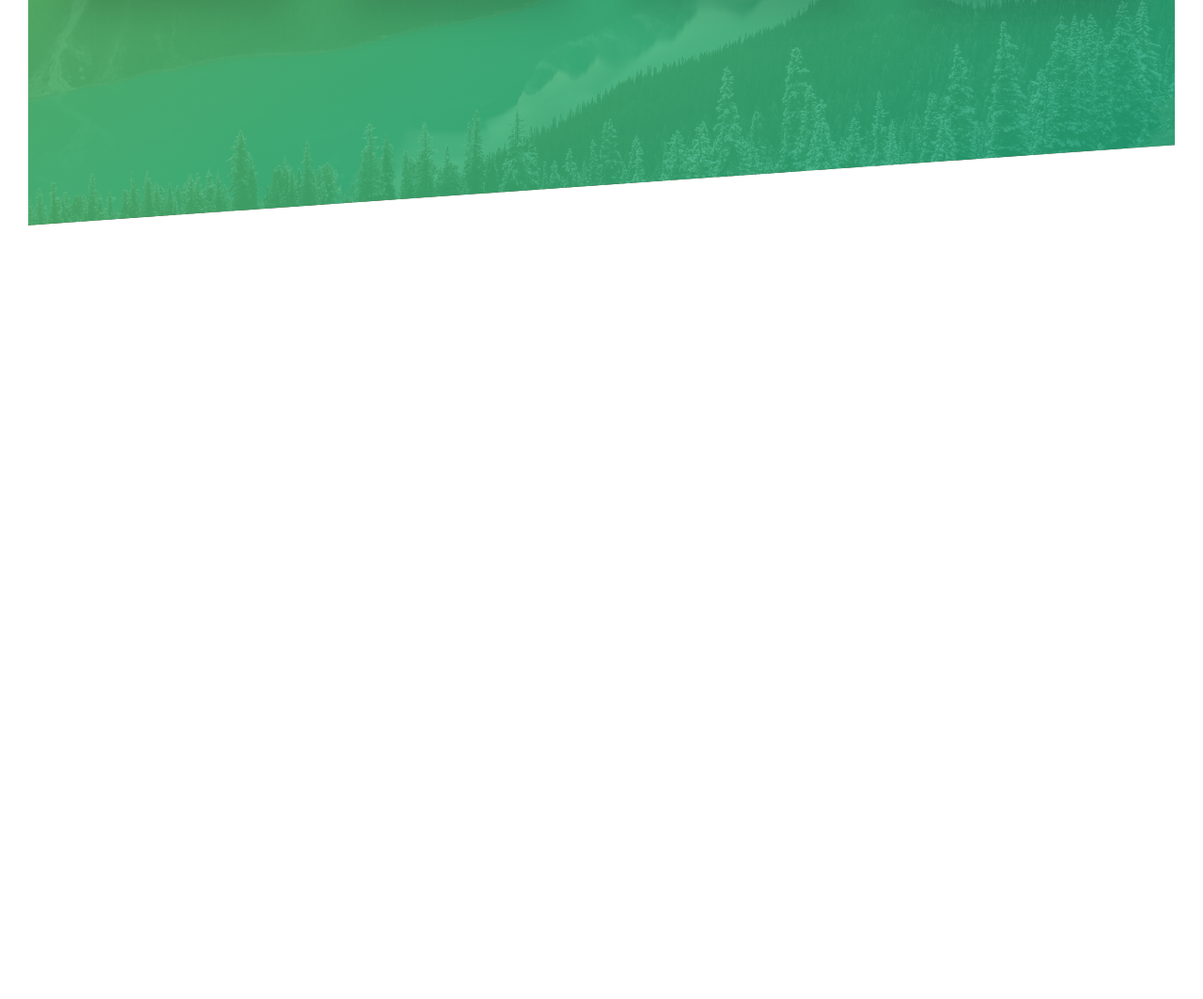
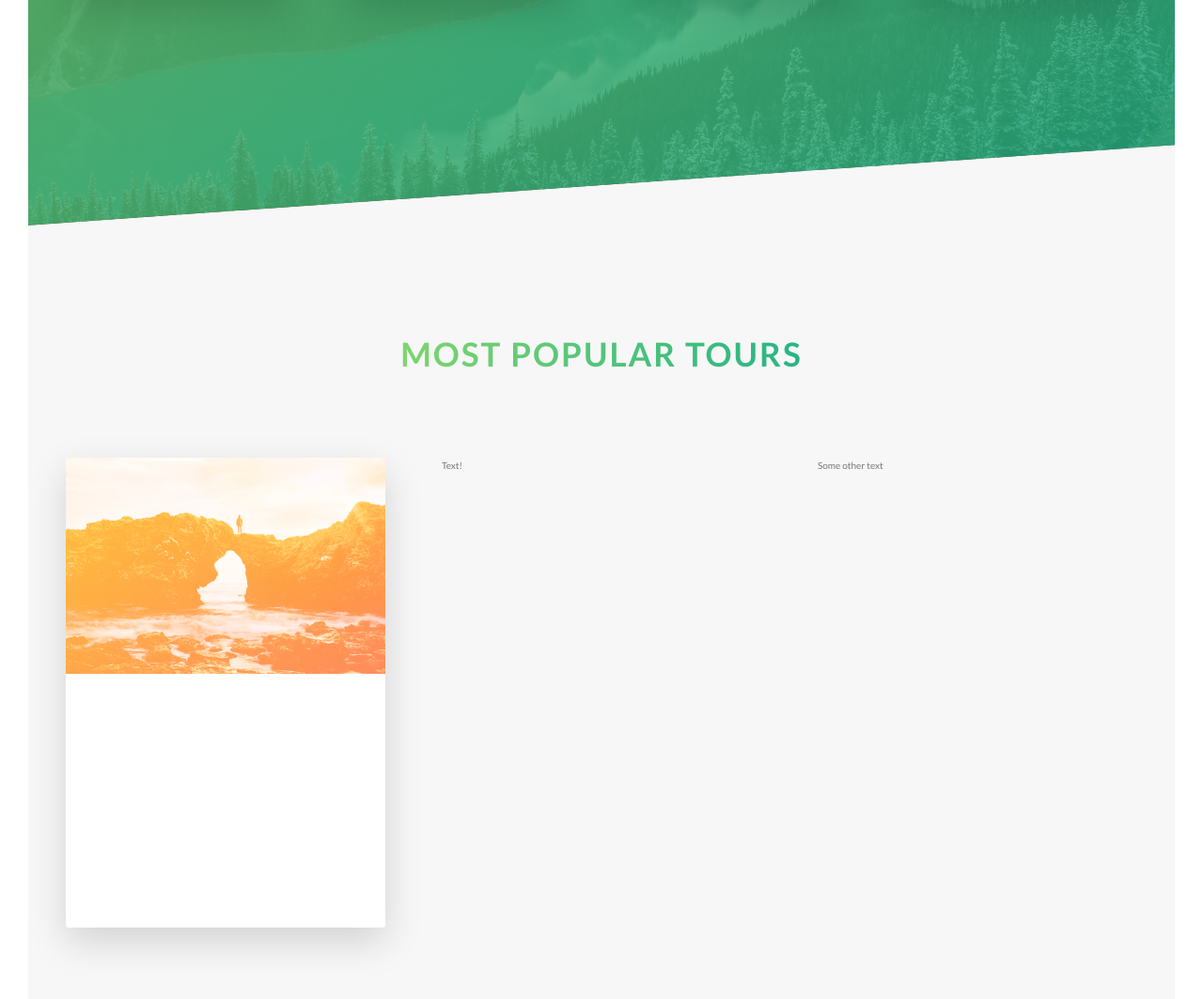
Before and after one commit to Qnemes/Natours, a website: page index.html in a window 1280 px wide. Shown: the part 2028-3091 px from the top of the page at 94% size. Before the commit the page ends 2268 px from the top, so only its background shows below. Drawn offline with Linux system fonts and the light colour scheme.

Commit message:
initial commit

```diff
--- a/index.html
+++ b/index.html
@@ -98,7 +98,46 @@
                     </div>
                 </div>
             </section>
+            <section class="section-tours">
+                <div class="u-center-text u-margin-bottom-big">
+                    <h2 class="heading-secondary">
+                        Most popular tours
+                    </h2>
+                </div>
+                <div class="row">
+                    <div class="col-1-of-3">
+                        <div class="card">
+                            <div class="card__side card__side--front">
+                                <div class="card__picture card__picture--1">
+                                    &nbsp;
+                                </div>
+                                <div class="card__heading">
+                                    Heading
+                                </div>
+                                <div class="card__details">
+                                    Details
+                                </div>
+                            </div>
+                            <div class="card__side card__side--back card__side--back-1">
+                                BACK-SIDE
+                            </div>
+                        </div>
+                    </div>
+                    <div class="col-1-of-3">
+                        <div class="card">
+                            Text!
+                        </div>
+                    </div>
+                    <div class="col-1-of-3">
+                        <div class="card">
+                            Some other text
+                        </div>
+                    </div>
+                </div>
+            </section>
         </main>
+
+
 
         <!-- <section class="grid-test">
             <div class="row">
--- a/sass/abstract/_variables.scss
+++ b/sass/abstract/_variables.scss
@@ -2,7 +2,15 @@
 $color-primary: #55c57a;
 $color-primary-light: #7ed56f;
 $color-primary-dark: #28b485;
+
+$color-secondary-light: #ffb900;
+$color-secondary-dark: #ff7730;
+
+$color-tertiary-light: #2998ff;
+$color-tertiary-dark: #5643fa;
+
 $color-grey-light-1: #f7f7f7;
+
 $color-grey-dark: #777;
 $color-white: #fff;
 $color-black: #000;
--- /dev/null
+++ b/sass/components/_card.scss
@@ -0,0 +1,50 @@
+.card {
+    perspective: 150rem;
+    -moz-perspective: 150rem;
+    position: relative;
+    height: 50rem;
+    &__side {
+        font-size: 2rem;
+        color: white;
+        height: 50rem;
+        transition: all .8s ease;
+        position: absolute;
+        top: 0;
+        left: 0;
+        width: 100%;
+        backface-visibility: hidden;
+        border-radius: 3px;
+        box-shadow: 0 1.5rem 4rem rgba($color-black, .15);
+        &--front {
+            background-color: $color-white;
+        }
+        &--back {
+            transform: rotateY(180deg);
+            &-1 {
+                background-image: linear-gradient(to right bottom, $color-secondary-light, $color-secondary-dark);
+            }
+        }
+    }
+    &:hover &__side--front {
+        transform: rotateY(-180deg);
+    }
+    &:hover &__side--back {
+        transform: rotateY(0);
+    }
+    // Front side card styling
+    &__picture {
+        background-size: cover;
+        height: 23rem;
+        background-blend-mode: screen;
+        &--1 {
+            background-image: linear-gradient(to right bottom, $color-secondary-light, $color-secondary-dark),
+            url(../img/nat-5.jpg);
+        }
+        &--2 {
+            background-image: url(../img/nat-5.jpg);
+        }
+        &--3 {
+            background-image: url(../img/nat-5.jpg);
+        }
+    }
+}
--- a/sass/main.scss
+++ b/sass/main.scss
@@ -15,3 +15,4 @@
 @import "components/button";
 @import "components/composition";
 @import "components/feature-box";
+@import "components/card";
--- a/sass/pages/_home.scss
+++ b/sass/pages/_home.scss
@@ -16,3 +16,8 @@
         transform: skewY(4deg);
     }
 }
+.section-tours {
+    background-color: $color-grey-light-1;
+    padding: 25rem 0 50rem 0;
+    margin-top: -10rem;
+}
```
Also changed, not shown: css/style.css.
